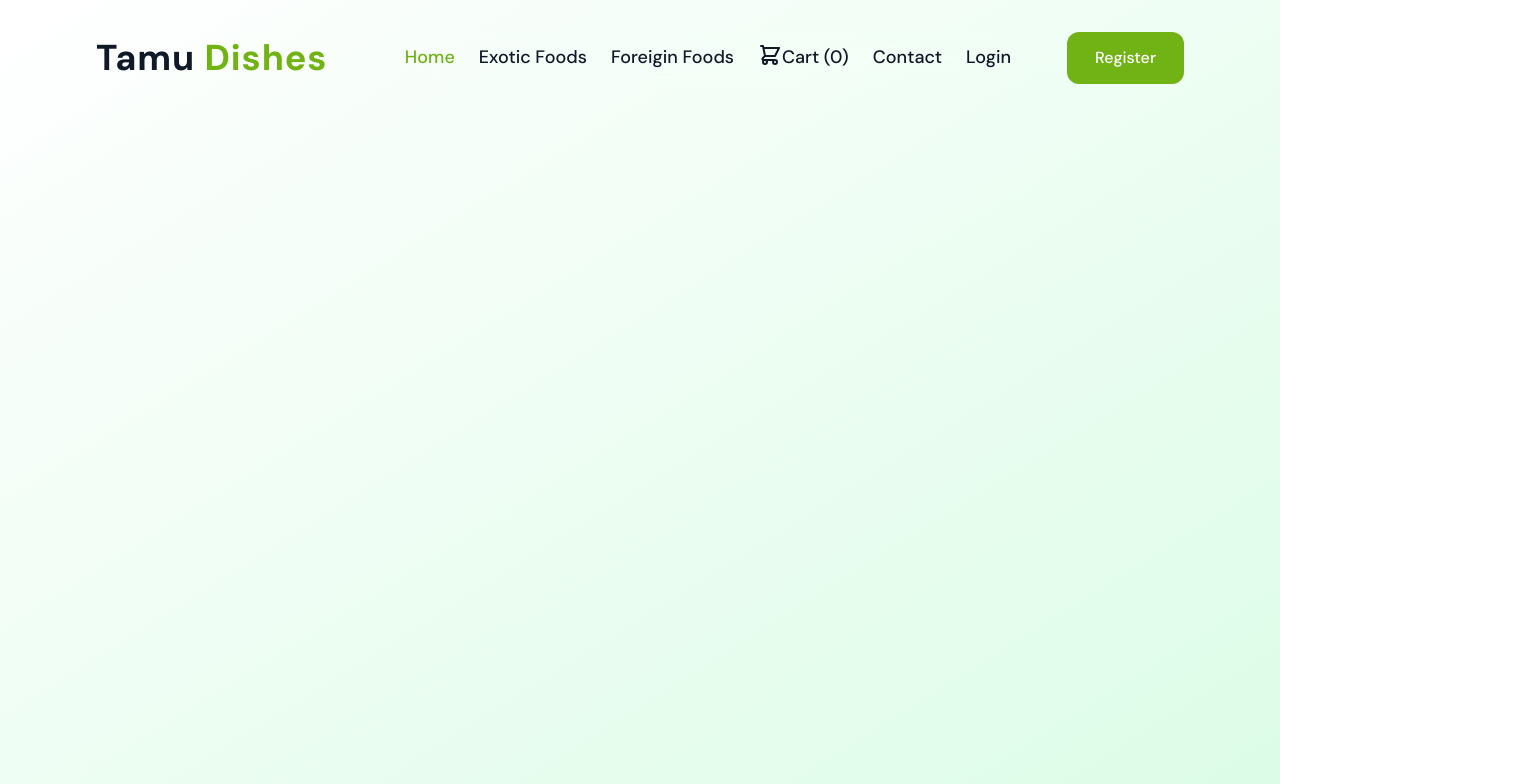
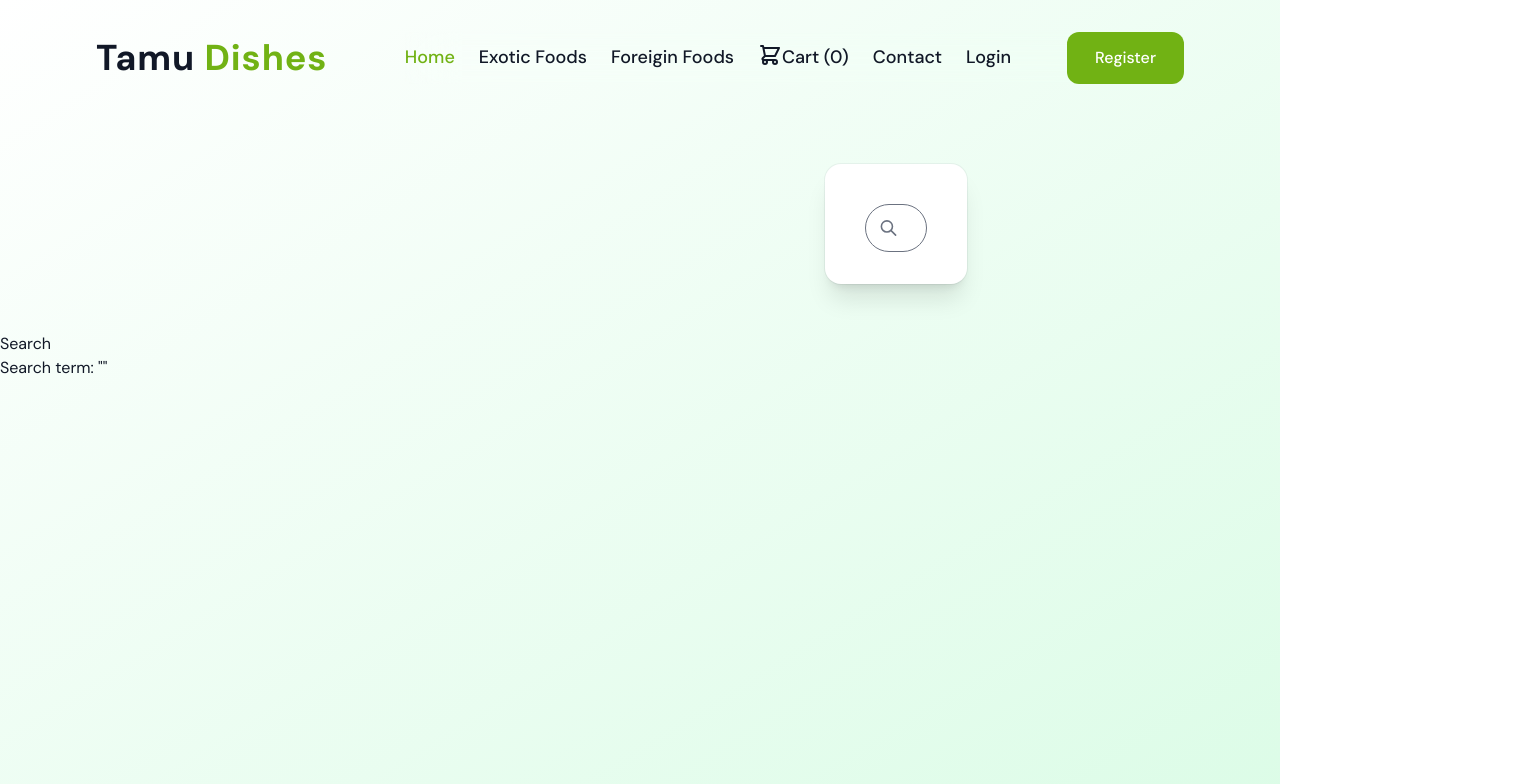
Before and after one commit to BikoCodes/kweli_final_project_frontend, a Vue app: page /search in a window 1280 px wide. Shown: the top 784 px of the page, 1536 px wide, since content can reach past the window. Built offline with nearby package versions, Linux system fonts and the light colour scheme.

Commit message:
Adding: Navbar Search element and Vuejs SearchView component

```diff
--- a/src/components/Navbar.vue
+++ b/src/components/Navbar.vue
@@ -7,6 +7,7 @@
       <a href="#" class="text-3xl md:text-4xl font-bold tracking-wide">
         Tamu <span class="text-green">Dishes</span>
       </a>
+
       <div
         class="inset-0 transition-all bg-white/70 backdrop-blur-xl z-20 md:static md:bg-transparent md:flex items-center justify-center space-y-8 md:space-y-0 md:space-x-8 flex-col md:flex-row lg:space-x-14"
         :class="sidebarOpen ? 'fixed flex' : 'hidden'"
@@ -74,8 +75,23 @@
           <rect x="4" y="11" width="16" height="2" rx="1" />
         </svg>
       </button>
+
     </nav>
+    <div class="relative flex flex-col justify-between overflow-hidden md:ml-64 md:-mr-64 sm:py-12">
+        <div class="relative rounded-2xl bg-white px-6 pt-10 pb-8 shadow-xl ring-1 ring-gray-900/5 sm:mx-auto sm:max-w-lg sm:px-10">
+          <div class="mx-auto max-w-md">
+            <form method="get" action="/search" class="relative mx-auto w-max">
+              <input type="search" name="query"
+                    class="peer cursor-pointer relative z-10 h-12 w-12 rounded-full border bg-transparent pl-12 outline-none focus:w-full focus:cursor-text focus:border-lime-300 focus:pl-16 focus:pr-4" />
+              <svg xmlns="http://www.w3.org/2000/svg" class="absolute inset-y-0 my-auto h-8 w-12 border-r border-transparent stroke-gray-500 px-3.5 peer-focus:border-lime-300 peer-focus:stroke-lime-500" fill="none" viewBox="0 0 24 24" stroke="currentColor" stroke-width="2">
+                <path stroke-linecap="round" stroke-linejoin="round" d="M21 21l-6-6m2-5a7 7 0 11-14 0 7 7 0 0114 0z" />
+              </svg>
+            </form>
+          </div>
+        </div>
+      </div>
   </div>
+
 
 </template>
 
--- a/src/router/index.js
+++ b/src/router/index.js
@@ -4,6 +4,7 @@ import ExoticView from '../views/ExoticView.vue'
 import ForeignView from '../views/ForeignView.vue'
 import Product from '../views/ProductView.vue'
 import CategoryView from '../views/CategoryView.vue'
+import SearchView from '../views/SearchView.vue'
 
 
 const routes = [
@@ -11,6 +12,11 @@ const routes = [
     path: '/',
     name: 'home',
     component: HomeView
+  },
+  {
+    path: '/search',
+    name: 'search',
+    component: SearchView
   },
   {
     path: '/exotic',
--- /dev/null
+++ b/src/views/SearchView.vue
@@ -0,0 +1,68 @@
+<template>
+  <div class="page-search">
+    <div>
+        <h1 class="title">Search</h1>
+        <h2>Search term: "{{ query }}"</h2>
+    </div>
+
+    <ProductBox
+        v-for="product in products"
+        :key="product.id"
+        :product="product"/>
+  </div>
+</template>
+
+<script>
+import axios from 'axios'
+import ProductBox from '../components/ProductBox.vue'
+
+export default {
+    name: 'Search',
+
+    components: {
+        ProductBox
+    },
+
+    data(){
+        return {
+            products: [],
+            query: ''
+        }
+    },
+
+    mounted(){
+        document.title = 'Search | Food'
+
+        let uri = window.location.search.substring(1)
+        let params = new URLSearchParams(uri)
+
+        if (params.get('query')){
+            this.query = params.get('query')
+            this.performSearch()
+        }
+    },
+
+    methods: {
+        async performSearch(){
+            this.$store.commit('setIsLoading', true)
+
+            await axios
+                .post('/api/v1/products/search/', {'query': this.query})
+                .then(response => {
+                    this.products = response.data
+                })
+                .catch(error=> {
+                    console.log(error)
+                })
+
+            this.$store.commit('setIsLoading', true)
+
+        }
+    }
+
+}
+</script>
+
+<style>
+
+</style>
```
